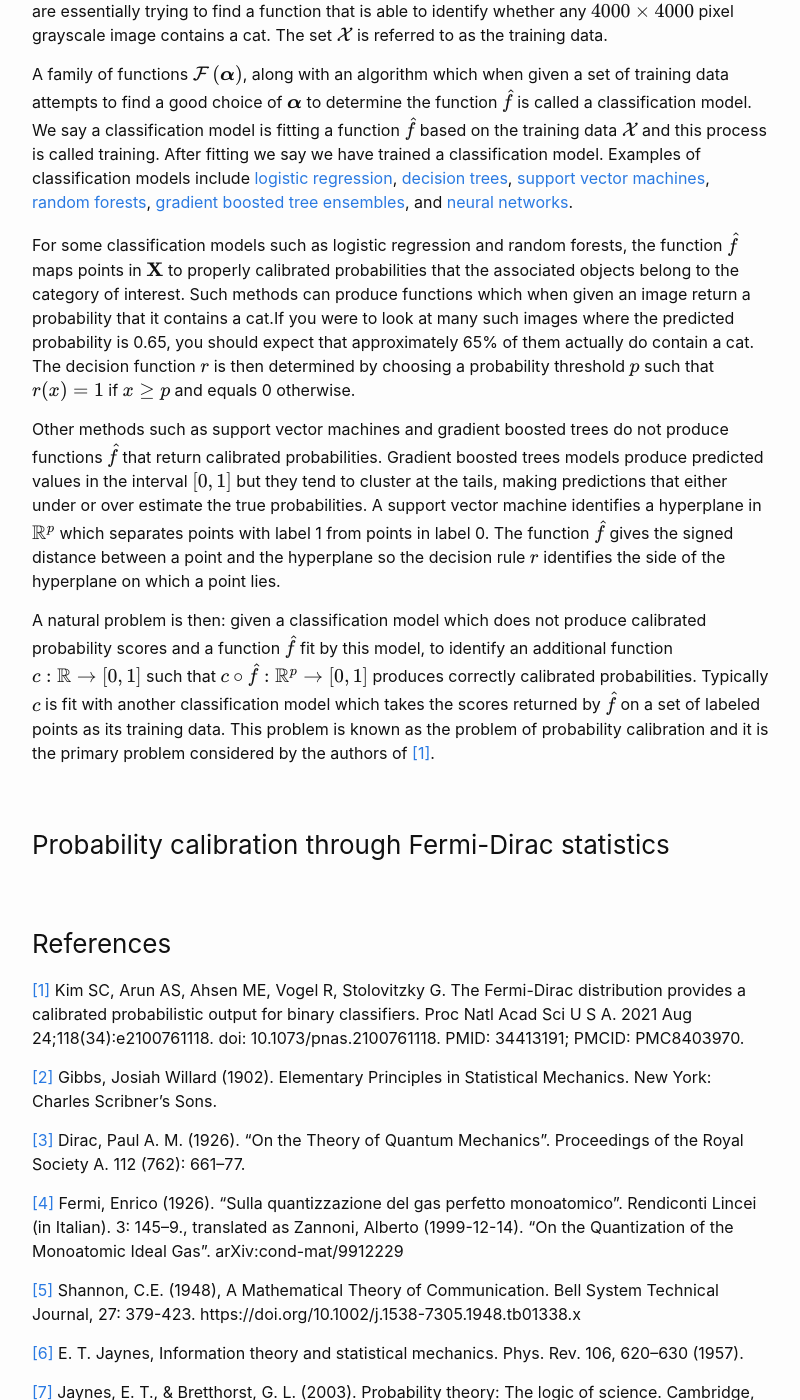
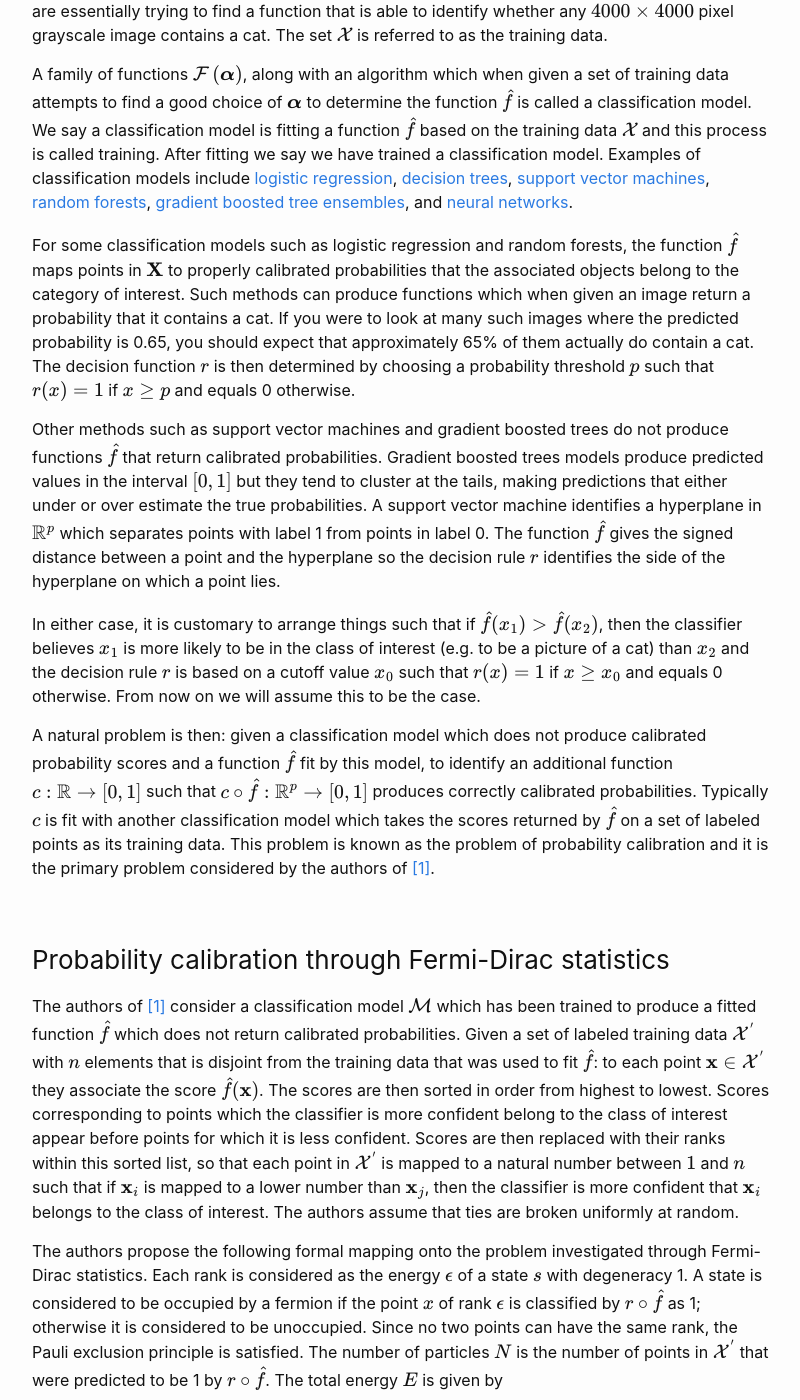
Before and after one commit to steppi/steppi.github.io, a Jekyll site: the page built from _posts/2021-09-01-fermi-dirac.md, in a window 1280 px wide and 1400 px high, scrolled down 6253 px. Shown: the whole window, without its empty margins (238-1038 px from the left). Built offline with Jekyll 4.4.1, drawn with Linux system fonts in a browser that asks for light colours; some of the changed text lies outside the part shown.

Commit message:
Add more on physics ml connection

```diff
--- a/_posts/2021-09-01-fermi-dirac.md
+++ b/_posts/2021-09-01-fermi-dirac.md
@@ -29,6 +29,7 @@ The sections on statistical physics will likely appear to dwell too much
 on the basics for those already familiar with the subject and likewise for the
 sections on statisical machine learning. This was unfortunately difficult to avoid
 because my goal is that this post be accessible to people from both audiences.
+Feel free to skim or skip through any passages that appear tedious to you.
 
 ### Review of Fermi-Dirac Statistics
 First let's give a brief introduction to the basics of [Fermi-Dirac statistics](https://en.wikipedia.org/wiki/Fermi%E2%80%93Dirac_statistics). I'll
@@ -310,7 +311,7 @@ For some classification models such as logistic regression and random forests,
 the function $$\hat{f}$$ maps points in $$\mathbf{X}$$ to properly calibrated
 probabilities that the associated objects belong to the category of interest.
 Such methods can produce functions which when given an image return a
-probability that it contains a cat.If you were to look at many such images
+probability that it contains a cat. If you were to look at many such images
 where the predicted probability is 0.65, you should expect that approximately 65%
 of them actually do contain a cat. The decision function $$\mathcal{r}$$ is
 then determined by choosing a probability threshold $$p$$ such that
@@ -326,6 +327,14 @@ with label 1 from points in label 0. The function $$\hat{f}$$ gives the
 signed distance between a point and the hyperplane so the decision rule
 $$\mathcal{r}$$ identifies the side of the hyperplane on which a point lies.
 
+In either case, it is customary to arrange things such that if
+$$\hat{f}(x_1) > \hat{f}(x_2)$$, then the classifier
+believes $$x_1$$ is more likely to be in the class of interest
+(e.g. to be a picture of a cat)
+than $$x_2$$ and the decision rule $$\mathcal{r}$$ is based on a
+cutoff value $$x_0$$ such that $$\mathcal{r}(x) = 1$$ if $$x \geq x_0$$
+and equals 0 otherwise. From now on we will assume this to be the case.
+
 A natural problem is then: given a classification model
 which does not produce calibrated probability scores and a function $$\hat{f}$$
 fit by this model, to identify an additional function
@@ -338,6 +347,43 @@ as the problem of probability calibration and it is the primary problem
 considered by the authors of [[1]](#1).
 
 ### Probability calibration through Fermi-Dirac statistics
+
+The authors of [[1]](#1) consider a classification model $$\mathcal{M}$$
+which has been trained to produce a fitted function $$\hat{f}$$ which does not
+return calibrated probabilities. Given a set of labeled training data
+$$\mathcal{X}^{'}$$ with $$n$$ elements that is disjoint from the training data
+that was used to fit
+$$\hat{f}$$: to each point $$\mathbf{x} \in \mathcal{X}^{'}$$ they associate the
+score $$\hat{f}(\mathbf{x})$$. The scores are then sorted in order from highest
+to lowest. Scores corresponding to points which the classifier is more
+confident belong to the class of interest appear before points for which
+it is less confident.
+Scores are then
+replaced with their ranks within this sorted list, so that each point in
+$$\mathcal{X}^{'}$$ is mapped to a natural number between $$1$$ and $$n$$ such
+that if $$\mathbf{x}_i$$ is mapped to a lower number than $$\mathbf{x}_j$$, then
+the classifier is more confident that $$\mathbf{x}_i$$ belongs to the class of
+interest. The authors assume that ties are broken uniformly at random.
+
+The authors propose the following formal mapping onto the problem investigated
+through Fermi-Dirac statistics. Each rank is considered as the energy $$\epsilon$$
+of a state $$s$$ with degeneracy 1. A state is considered to be occupied by
+a fermion if the point $$x$$ of rank $$\epsilon$$ is classified by
+$$\mathcal{r} \circ \hat{f}$$ as 1; otherwise it is considered to be unoccupied.
+Since no two points can have the same rank, the Pauli exclusion principle is
+satisfied. The number of particles $$N$$ is the number of points in
+$$\mathcal{X}^{'}$$ that were predicted to be 1 by
+$$\mathcal{r} \circ \hat{f}$$. The total energy $$E$$ is given by
+
+$$E = \sum_{i=1}^{n}\left[\mathcal{r} \circ \hat{f}(\mathcal{x_i}) = 1\right]i$$
+
+where $$[\star]$$ is the [Iverson bracket notation](https://en.wikipedia.org/wiki/Iverson_bracket) defined by $$[\star] = 1$$ if $$\star$$ is true, otherwise
+$$[\star] = 0$$.
+
+
+
+
+
 
 ### References
 <a id="1">[1]</a>
```
